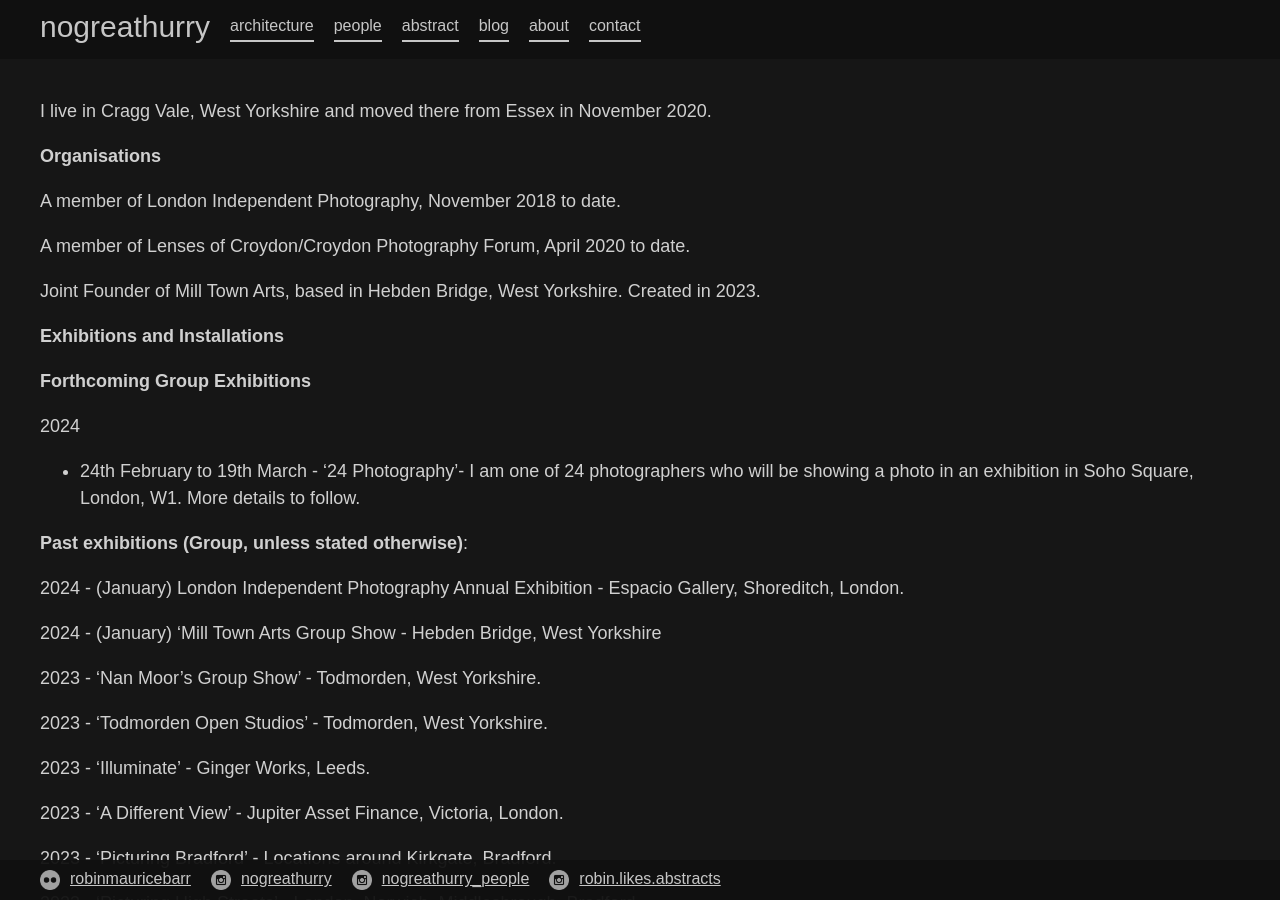
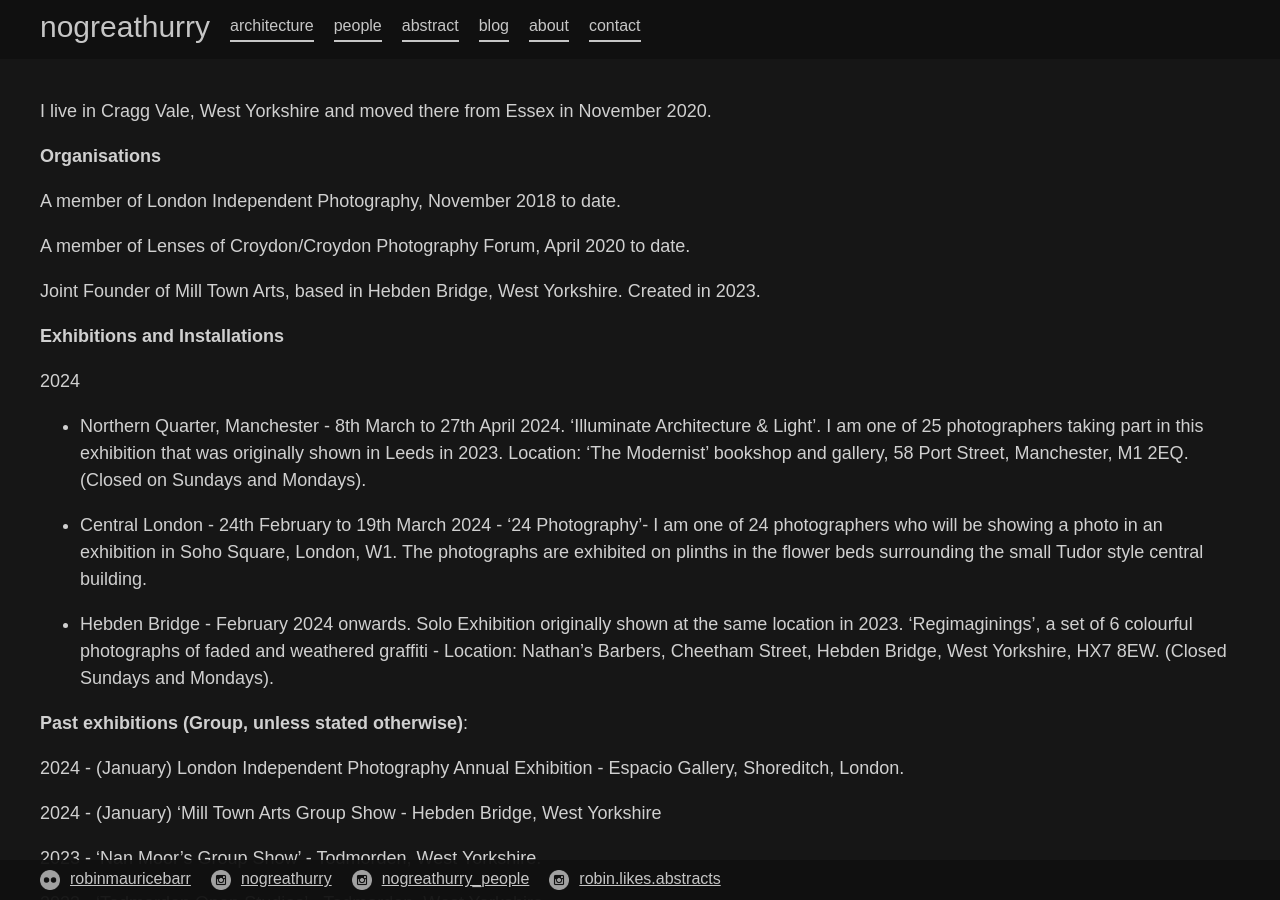
Before and after one commit to 987poiuytrewq/nogreathurry, a Jekyll site: the page built from blog.md, in a window 1280 px wide and 900 px high. Built offline with Jekyll 4.4.1, drawn with Linux system fonts in a browser that asks for light colours.

Commit message:
Updated Blog

```diff
--- a/blog.md
+++ b/blog.md
@@ -15,11 +15,13 @@ Joint Founder of Mill Town Arts, based in Hebden Bridge, West Yorkshire. Created
 
 **Exhibitions and Installations**
 
-**Forthcoming Group Exhibitions**
-
 2024
 
-* 24th February to 19th March - '24 Photography'- I am one of 24 photographers who will be showing a photo in an exhibition in Soho Square, London, W1. More details to follow.
+* Northern Quarter, Manchester - 8th March to 27th April 2024. 'Illuminate Architecture & Light'. I am one of 25 photographers taking part in this exhibition that was originally shown in Leeds in 2023. Location: 'The Modernist' bookshop and gallery, 58 Port Street, Manchester, M1 2EQ. (Closed on Sundays and Mondays).
+
+* Central London - 24th February to 19th March 2024 - '24 Photography'- I am one of 24 photographers who will be showing a photo in an exhibition in Soho Square, London, W1. The photographs are exhibited on plinths in the flower beds surrounding the small Tudor style central building.
+
+* Hebden Bridge - February 2024 onwards. Solo Exhibition originally shown at the same location in 2023. 'Regimaginings', a set of 6 colourful photographs of faded and weathered graffiti - Location: Nathan's Barbers, Cheetham Street, Hebden Bridge, West Yorkshire, HX7 8EW. (Closed Sundays and Mondays).
 
 **Past exhibitions (Group, unless stated otherwise)**:
 
```
